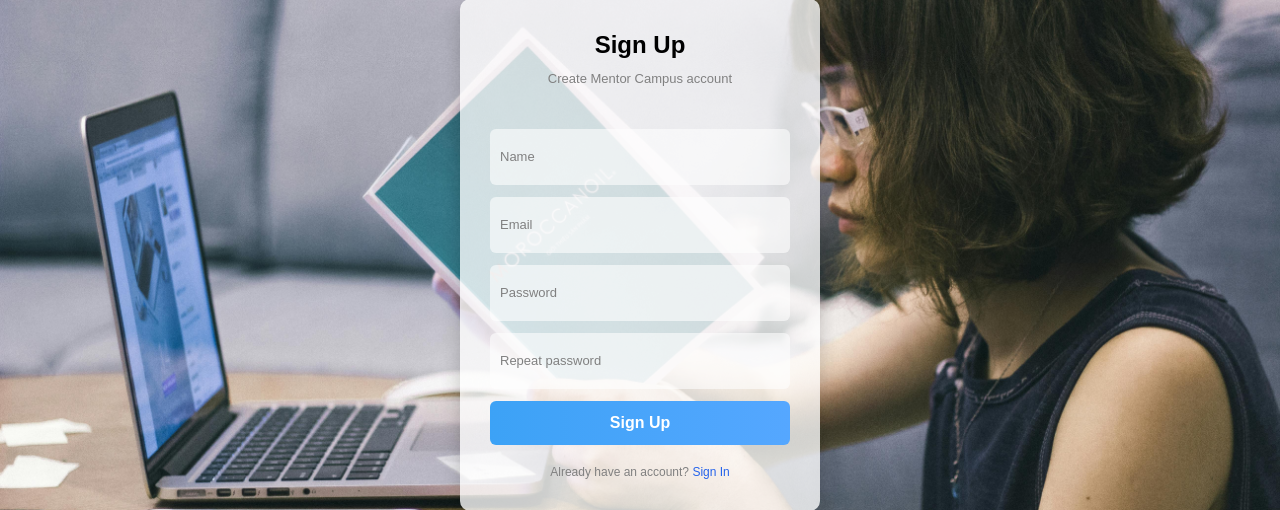
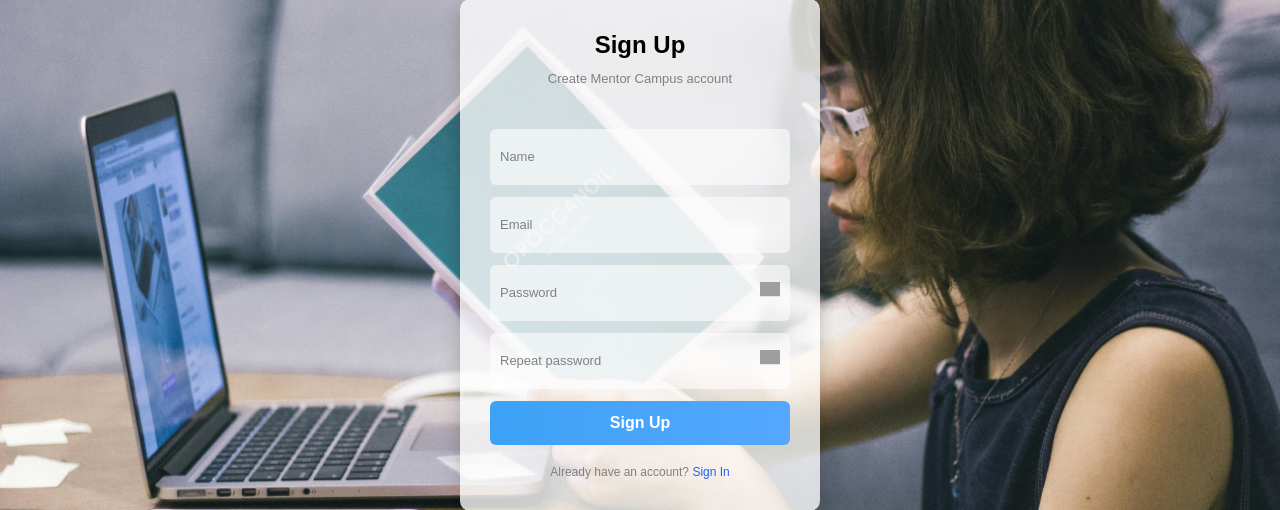
Before and after one commit to Rexzerl/ProjectPemWeb, a PHP site: page /signup.php in a window 1280 px wide. Shown: the part 145-655 px from the top of the page. Run offline with PHP 8.4, Linux system fonts and the light colour scheme; some libraries are stand-ins or nearby versions; grey boxes are pictures that could not be loaded.

Commit message:
fix: improve password toggle functionality and UI icon behavior

```diff
--- a/styles.css
+++ b/styles.css
@@ -313,3 +313,13 @@
     cursor: pointer;
     z-index: 2;
 }
+
+.eye-icon {
+    width: 20px;
+    height: 20px;
+    display: inline-block;
+    background-image: url("https://cdn.jsdelivr.net/gh/tabler/tabler-icons/icons/outline/eye.svg");
+    background-size: contain;
+    background-repeat: no-repeat;
+    background-position: center;
+}
```
